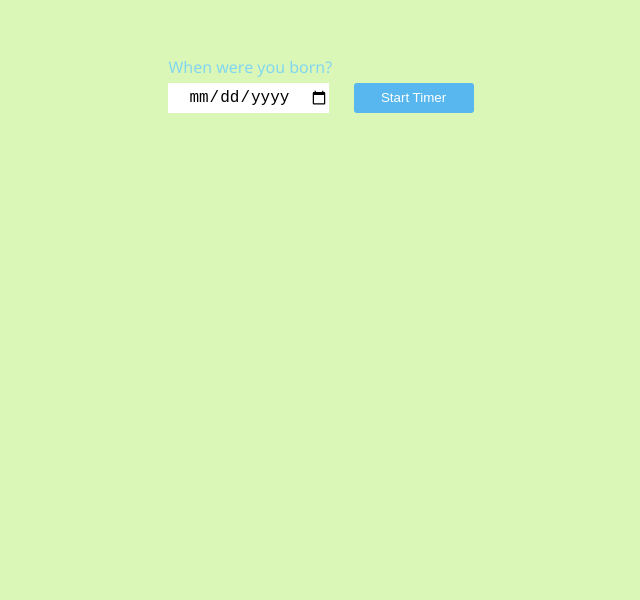
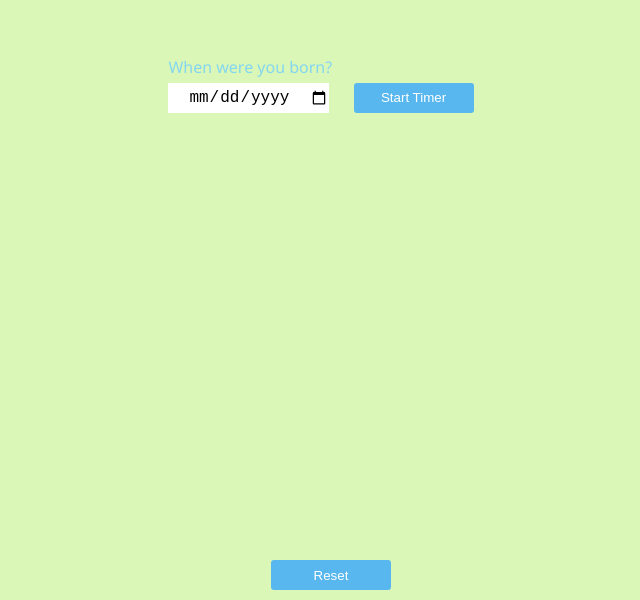
Before and after one commit to oresto228/Age-Timer, a plain HTML site: page index.html in a window 1280 px wide. Shown: the part 200-800 px from the top of the page, without its empty margins (319-959 px from the left). Drawn offline with Linux system fonts and the light colour scheme.

Commit message:
reset func

```diff
--- a/index.html
+++ b/index.html
@@ -13,6 +13,9 @@
         <button onclick="startAgeTimer()" id="btn">Start Timer</button>
     </div>
     <p id="age"></p>
+    <footer>
+        <button onclick="resetAgeTimer()" id="btn">Reset</button>
+    </footer>
 
     <script src="index.js"></script>
 </body>
--- a/index.js
+++ b/index.js
@@ -1,20 +1,27 @@
+let timerId;
 function startAgeTimer() {
     const birthdateInput = document.getElementById('birthdate');
     const birthdate = new Date(birthdateInput.value);
     const ageElement = document.getElementById('age');
-
     if (!birthdate || isNaN(birthdate.getTime())) {
         alert("Please enter a valid birthdate.");
         return;
     }
-  document.getElementsByClassName('container')[0].style= "opacity:0";
-  const timerId = setInterval(updateAge, 100);
-
+    document.getElementsByClassName('container')[0].style.opacity = "0";
+    clearInterval(timerId);
+    timerId = setInterval(updateAge, 100);
     function updateAge() {
         const now = new Date();
         const ageInMilliseconds = now - birthdate;
         const fractionalYears = (ageInMilliseconds / 31556900000).toFixed(9);
-  ageElement.textContent = `Age ${fractionalYears}`
+        ageElement.textContent = `Age ${fractionalYears}`;
     }
     updateAge();
 }
+
+function resetAgeTimer(){
+    clearInterval(timerId);
+    const ageElement = document.getElementById('age');
+    document.getElementsByClassName('container')[0].style.opacity = "1";
+    ageElement.textContent = '';
+}
--- a/styles.css
+++ b/styles.css
@@ -38,6 +38,14 @@ button:hover{
     text-align: center;
     border: 0;
 }
+footer{
+    position: fixed;
+    bottom: 0;
+    width: 100%;
+    color: #fff; /* Змініть на потрібний колір */
+    padding: 10px; /* Призначте потрібний відступ */
+    text-align: center; /* Або інше вирівнювання, якщо потрібно */
+}
 @media (max-width: 768px) {
     #age{
         margin-top: 50%;
```
Lines whose indentation alone changed are shown as unchanged.
